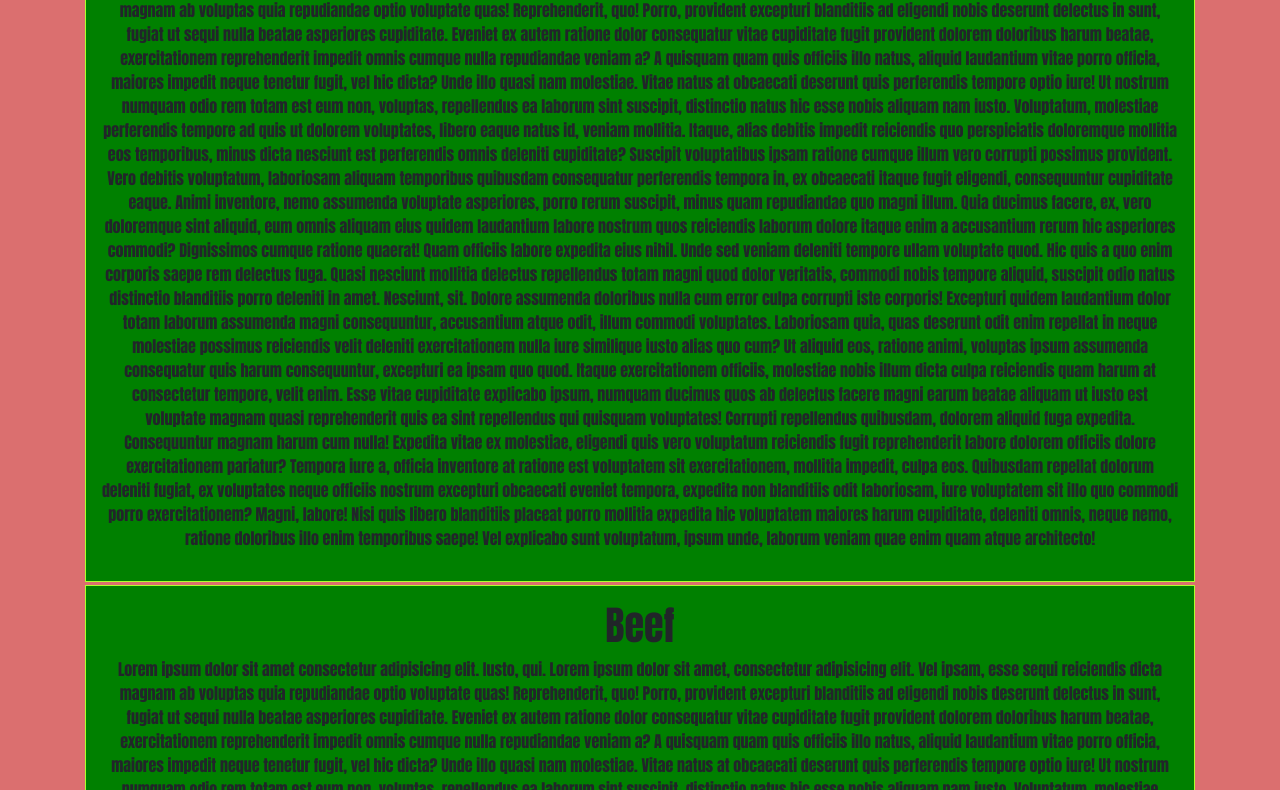
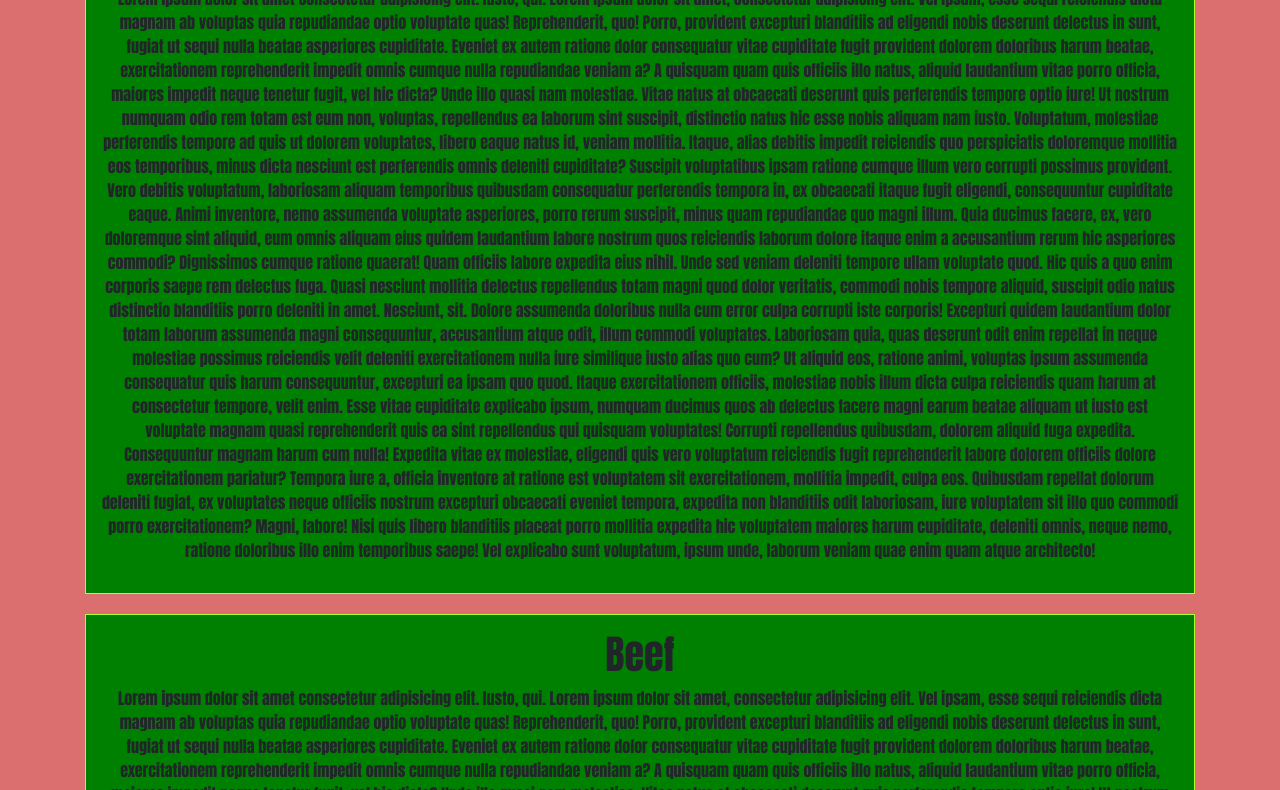
Before and after one commit to codenious/modul3, a plain HTML site: page index.html in a window 1280 px wide. Shown: the part 236-1026 px from the top of the page. Drawn offline with nearby package versions, Linux system fonts and the light colour scheme.

Commit message:
Update website.css

```diff
--- a/website.css
+++ b/website.css
@@ -11,7 +11,7 @@ body{
 .p1{
 background-color: green;
 border: 1px solid greenyellow;
-margin-top: 3px;
+margin-top: 20px;
 padding: 15px;
 }
 .dropdown1{
```
